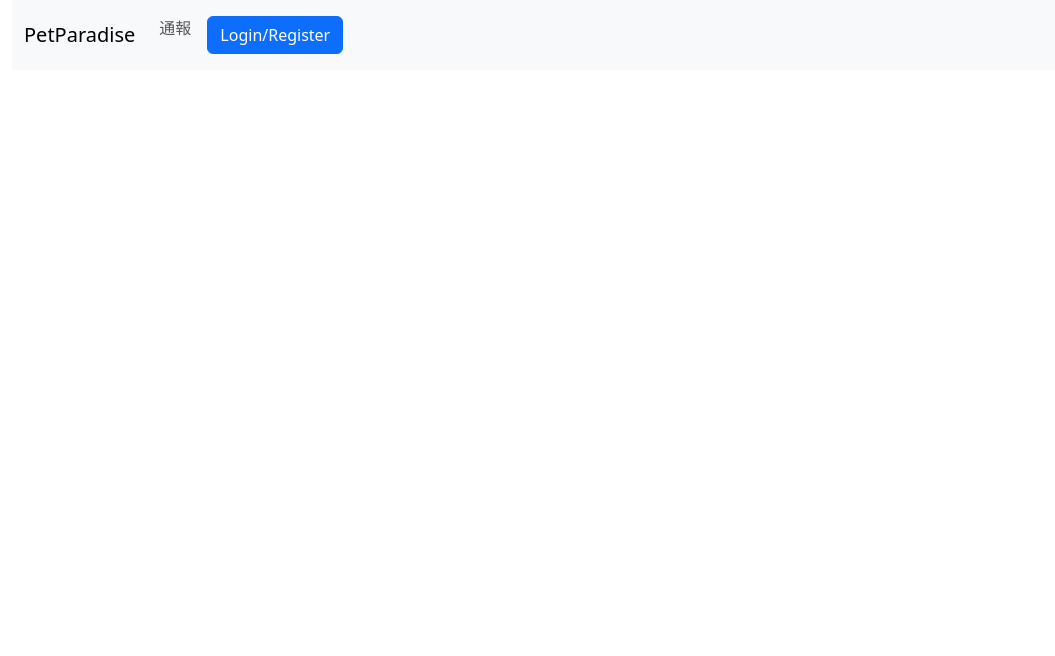
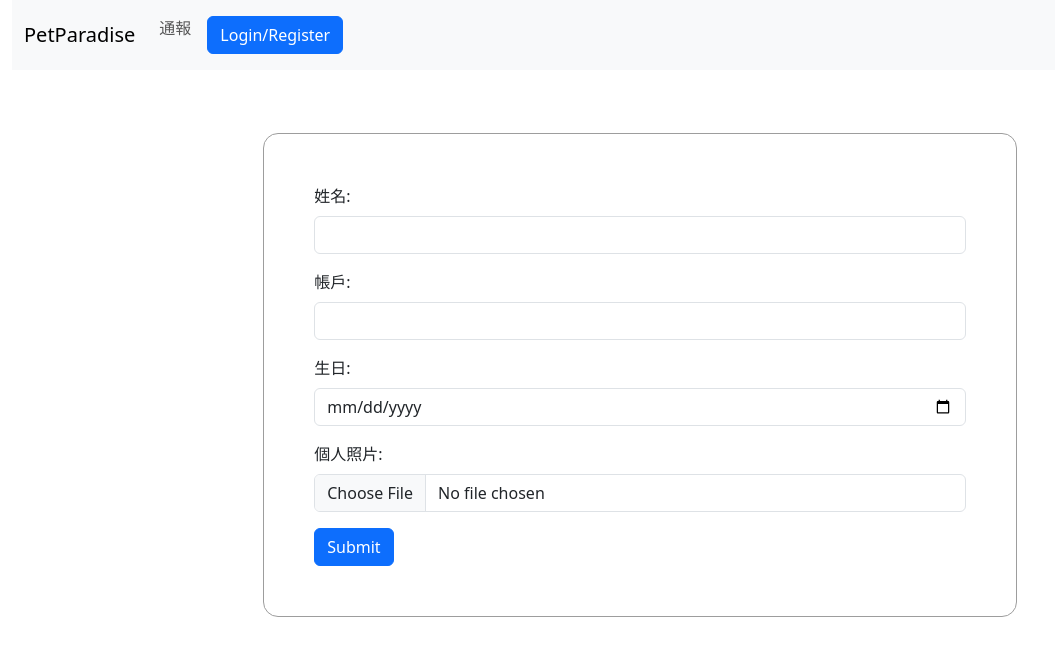
Before and after one commit to Tonyiputin/vue-project, a Vue app: page /router/memberInfo in a window 1280 px wide. Shown: the top 656 px of the page, without its empty margins (0-1055 px from the left). Built offline with nearby package versions, Linux system fonts and the light colour scheme.

Commit message:
20240119

```diff
--- a/src/views/member/LoginRegister.vue
+++ b/src/views/member/LoginRegister.vue
@@ -71,6 +71,8 @@
                                 <button @click="signup"  class="btn btn-primary" :disabled="isDisabled" >註冊</button>
                             </div>
                         </div>
+
+
                     </div>
             </div>
         </div>
@@ -127,7 +129,7 @@ const token = localStorage.getItem('token');
         isLoggedIn.value = false;
         axios.get("http://localhost:8080/pet/refresh", {
         headers: {
-            'Authorization': `Bearer ${token}`,
+            'token': token,
         },
         }).then(response => {
         // 更新userData
--- a/src/views/member/MemberInfo.vue
+++ b/src/views/member/MemberInfo.vue
@@ -32,29 +32,30 @@ const userAccount = ref("")
 const userBirth = ref("")
 const userPhoto = ref("")
 const userEmail = ref("")
-const token = localStorage.getItem('token');
+
+
 function photo(event){
     userPhoto.value = event.target.files[0]
 }
 function xxx(){
+    console.log(userBirth.value)
+    let request ={
+        "userName":"usert",
+        "userAccount":"usert",
+        "userBirth":"2024-12-04",
+        "userPhoto":"photo4"
+    }
 
-    let request ={
-        "userName":userName.value,
-        "userAccount":userAccount.value,
-        "userBirth":userBirth.value,
-        "userPhoto":userPhoto.value
-    }
-    console.log(request)
-    axios.get("http://localhost:8080/pet/refresh", {
+    const token = localStorage.getItem('token');
+    console.log(token);
+    axios.put("http://localhost:8080/pet/memberDetail" ,request,{
         headers: {
-            'Authorization': `Bearer ${token}`,
+            'token':token
         },
         }).then(response => {
-        // 更新userData
         console.log(response.data);
         userEmail.value = response.data;
         }).catch(error => {
-        // 處理錯誤
         console.error(error);
         });
 
--- a/src/views/member/router-member.js
+++ b/src/views/member/router-member.js
@@ -7,6 +7,6 @@ export default [
     {name:"signin",path:"/router/signin",component:signin},
     {name:"login",path:"/router/login",component:login},
     {name:"forgetPassword",path:"/router/forgetPassword",component:forgetPassword},
-    {name:"memberInfo",path:"/router/memberInfo:email",component:memberInfo},
+    {name:"memberInfo",path:"/router/memberInfo",component:memberInfo},
     // {name:"loginregister",path:"/router/loginregister",component:loginregister}
 ]
```
